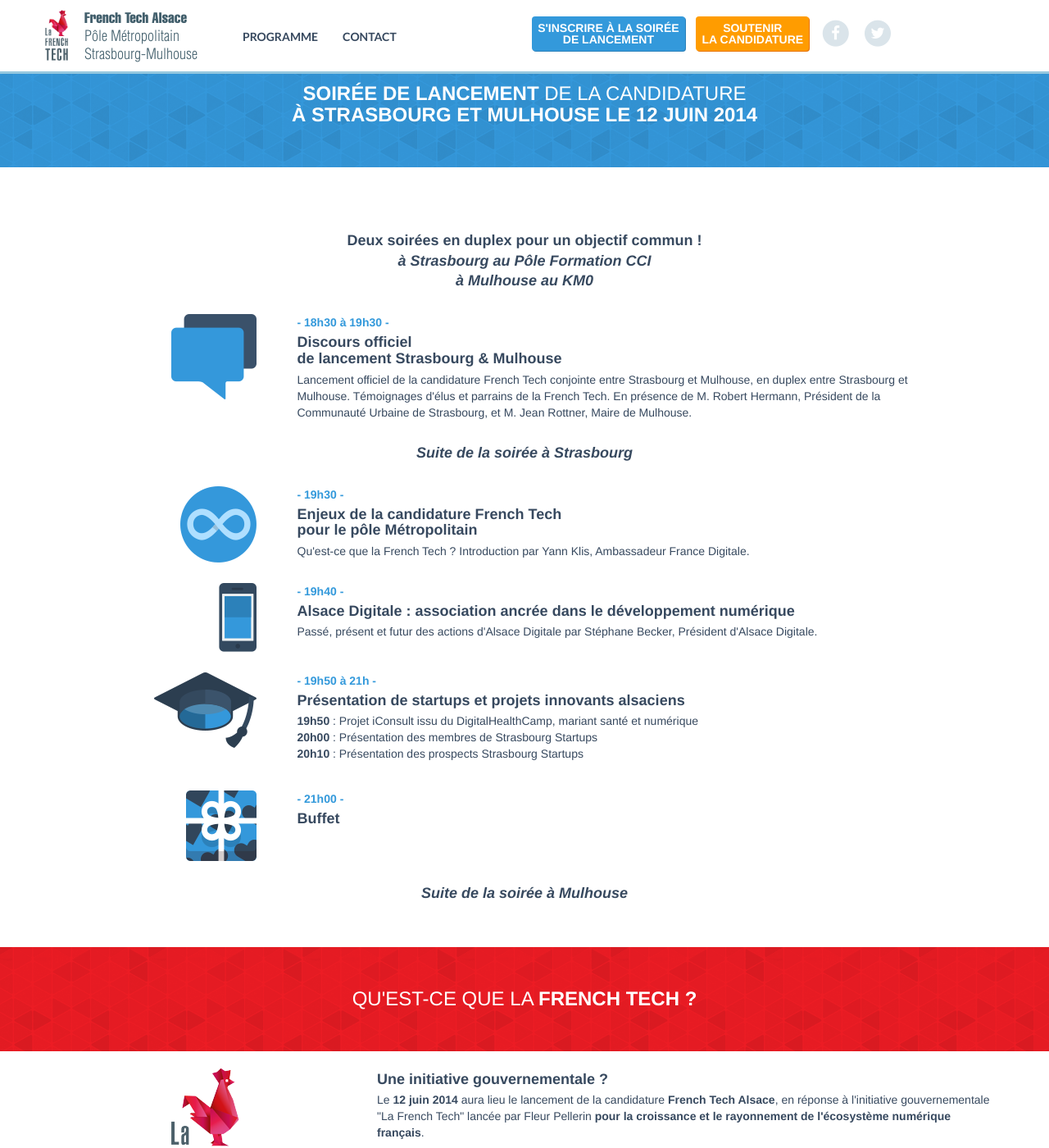
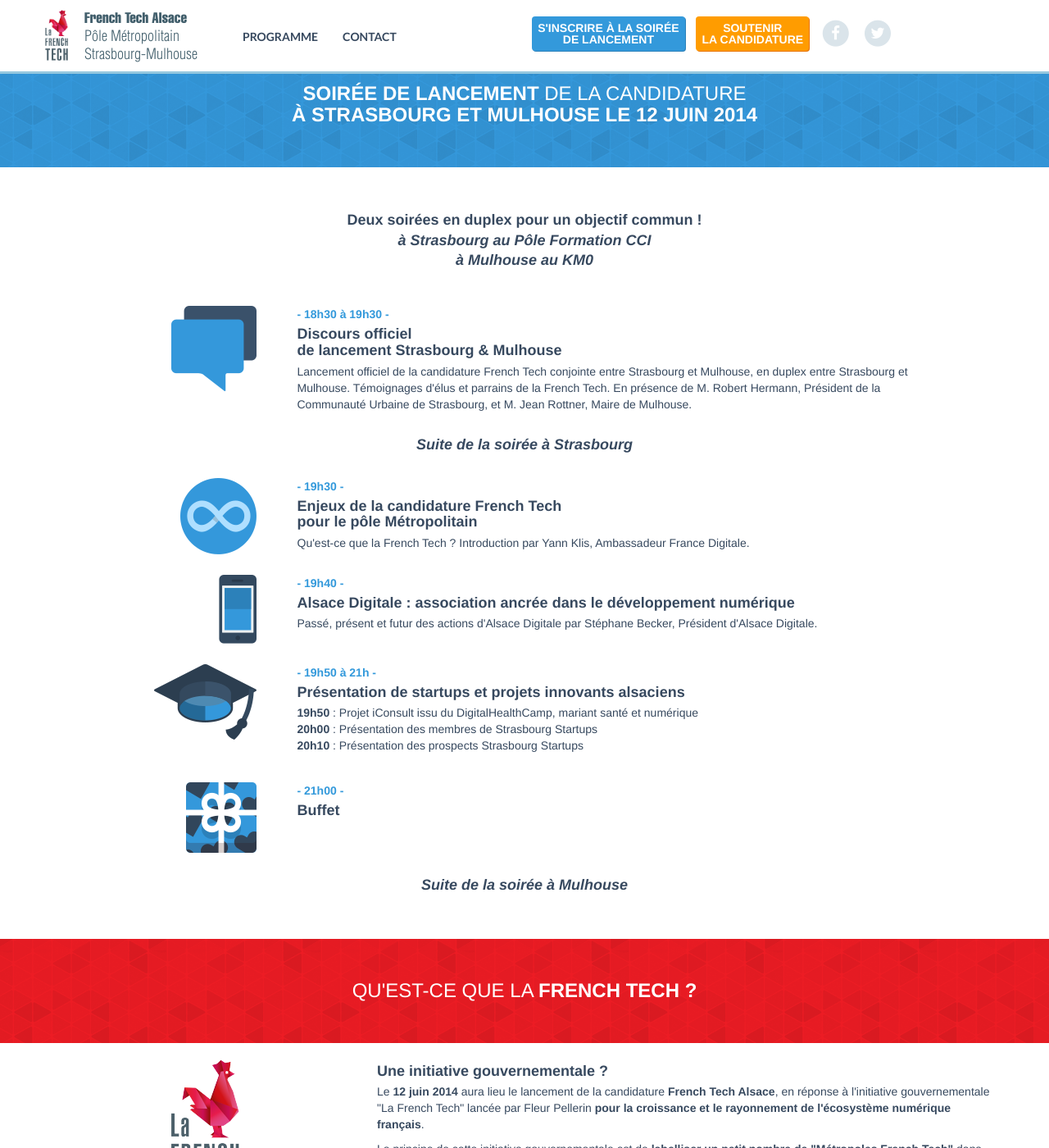
Before and after one commit to AlsaceDigitale/lancement-frenchtechalsace, a Jekyll site: the page built from index.html, in a window 1280 px wide and 1400 px high, scrolled down 708 px. Shown: the whole window at 82% size. Built offline with Jekyll 4.4.1, drawn with Linux system fonts in a browser that asks for light colours; nearby versions of some CDN libraries.

Commit message:
better spacing

```diff
--- a/css/main.css
+++ b/css/main.css
@@ -287,6 +287,9 @@
 
 section.programme {
   padding: 50px 0; }
+  section.programme > .container > .programme-row:first-child {
+    margin-top: 0;
+    margin-bottom: 40px; }
   section.programme .programme-row {
     margin-top: 25px; }
     section.programme .programme-row img {
--- a/css/main.sass
+++ b/css/main.sass
@@ -328,6 +328,10 @@
 
 section.programme
   padding: 50px 0
+  > .container
+    > .programme-row:first-child
+      margin-top: 0
+      margin-bottom: 40px
   .programme-row
     margin-top: 25px
     img
```
